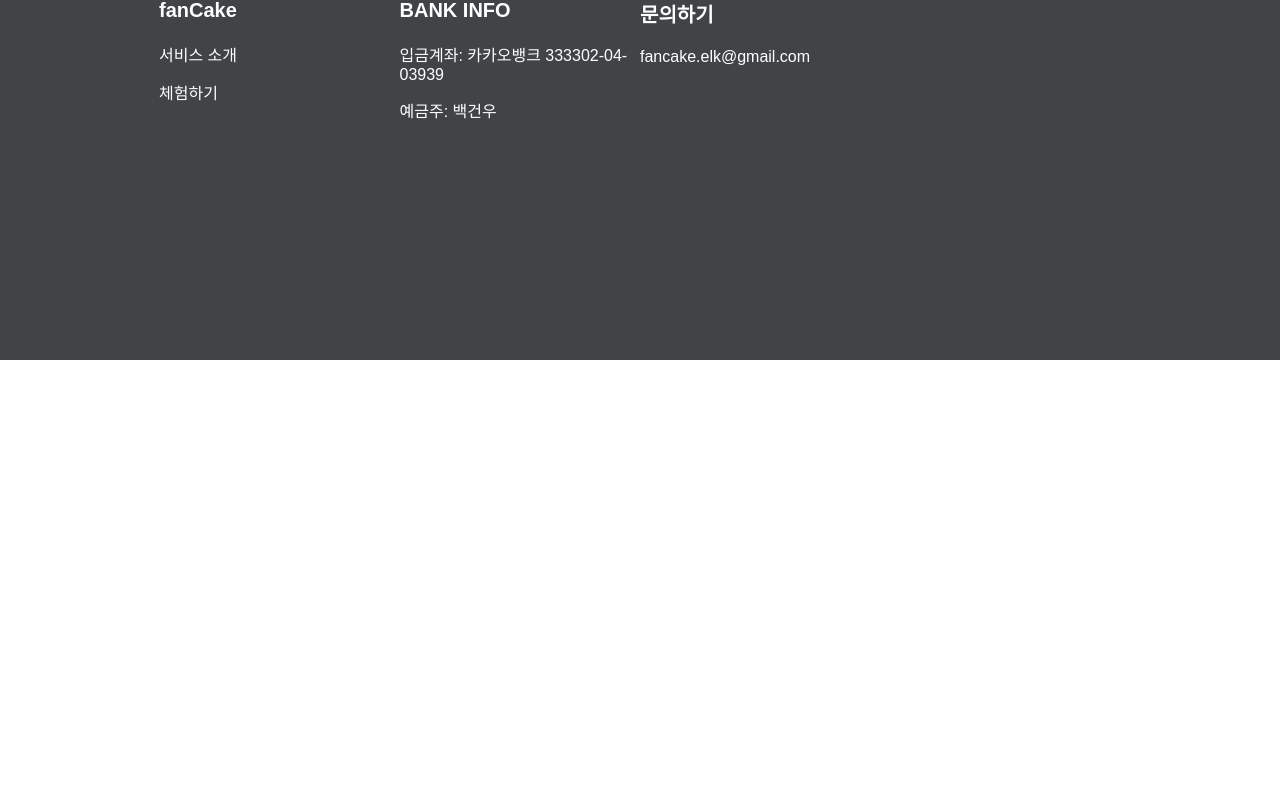
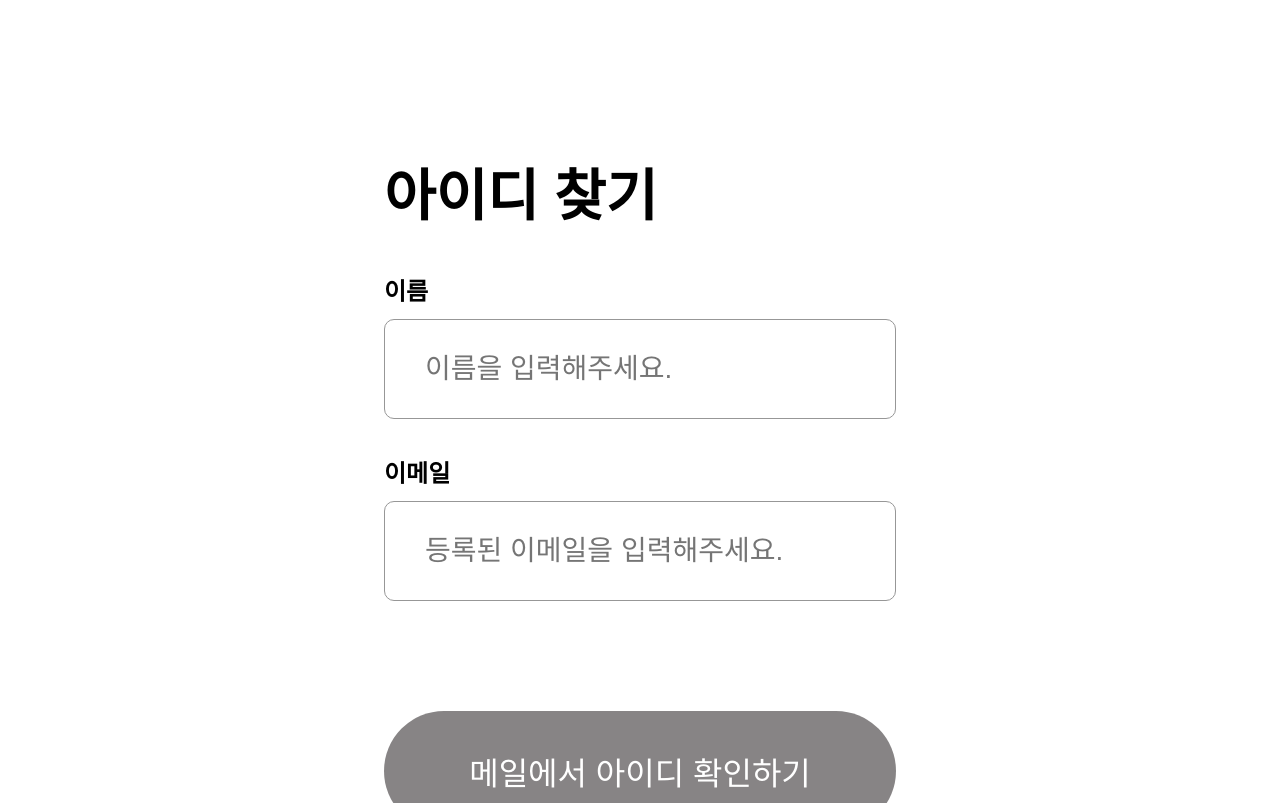
Before and after one commit to team-genever/fancake_frontend, a React (Create React App) app: page /auth/FindID in a window 1280 px wide. Before the commit this address had no page. Shown: the part 297-1100 px from the top of the page. Before the commit the page ends 800 px from the top, so only its background shows below. Built offline with nearby package versions, Linux system fonts and the light colour scheme.

Commit message:
아이디 찾기 페이지 + 로직 완료

```diff
--- a/src/App.js
+++ b/src/App.js
@@ -10,6 +10,7 @@ import History from "./pages/History";
 import UserEdit from "./pages/UserEdit";
 import LoginMain from "./pages/Auth/LoginMain";
 import SigninEmail from "./pages/Auth/SigninEmail"
+import FindID from "./pages/Auth/FindID"
 import Error from "./pages/Error";
 
 
@@ -33,6 +34,7 @@ function App() {
         <Route path="/user/:userId/edit" component={UserEdit} />
         <Route path="/auth/main" component={LoginMain}/>
         <Route path="/auth/SigninEmail" component={SigninEmail}/>
+        <Route path="/auth/FindID" component={FindID}/>
         <Route component={Error} />
       </Switch>
       <Footer />
--- a/src/components/Auth/LoginBox.js
+++ b/src/components/Auth/LoginBox.js
@@ -57,7 +57,7 @@ const LoginBox = () => {
 
   return (
     <Container>
-      <EmailInput type="text" placeholder="이메일을 입력해주세요."/>
+      <EmailInput type="email" placeholder="이메일을 입력해주세요."/>
       <PasswordInput type="password" placeholder="비밀번호를 입력해주세요."/>
       <LoginButton name="login" onClick={loginClicked}>
         로그인
--- a/src/components/Auth/SignInButtons.js
+++ b/src/components/Auth/SignInButtons.js
@@ -51,6 +51,7 @@ const SignInButtons = () => {
     const componentClicked = (e) => {
         if (e.target.name == "naver"){
             console.log("naver clicked");
+            //네이버 가입 연동
         }
         else if(e.target.name == "email"){
             console.log("email clicked");
--- /dev/null
+++ b/src/pages/Auth/FindID.js
@@ -0,0 +1,142 @@
+import React, { useRef, useState } from "react";
+import { Link, useParams } from "react-router-dom";
+import styled from "styled-components";
+
+const Container = styled.div`
+  width: 100%;
+  height: max-content;
+  padding: 35vw 30vw 30vw 30vw;
+`;
+
+const LoginDiv = styled.div`
+  width: 100%;
+  height: 100%;
+  text-allign: center;
+  //background-color: grey;
+  font-size: 24px;
+  font-weight: 600;
+`;
+
+const TextDiv = styled.div`
+  width: 100%;
+  height: 100%;
+  font-size: 56px;
+  font-weight: bold;
+  margin: 0 0 40px 0;
+`;
+
+const NameInput = styled.input`
+  width: 100%;
+  height: 100px;
+  margin: 12px 0 35px 0;
+  padding: 40px;
+  border-radius: 10px;
+  border: solid 1px #979797;
+  font-size: 28px;
+  color: #767676;
+`;
+
+const EmailInput = styled.input`
+  width: 100%;
+  height: 100px;
+  margin: 12px 0 80px 0;
+  padding: 40px;
+  border-radius: 10px;
+  border: solid 1px #979797;
+  font-size: 28px;
+  color: #767676;
+`;
+
+const ErrorMessage = styled.p`
+  width: 100%;
+  margin: 0 0 0 0;
+  color: red;
+  font-size: 25px;
+  text-align: center;
+`;
+
+const LoginButton = styled.button`
+  width: 100%;
+  height: 120px;
+  margin: 30px 0 0 0;
+  //padding: 37px 348px 37px 347px;
+  border-radius: 60px;
+  background-color: #da225f;
+  font-size: 32px;
+  color: #fff;
+  border : none;
+  cursor: pointer;
+
+  :hover{
+      background-color: #e34076;
+  }
+`;
+
+const FindID = () => {
+
+    const [findIDinfo, setFindIDinfo] = useState({
+        "name":"",
+        "email":"",
+    })
+    const [errorMessage, setErrorMessage] = useState("");
+    const [emailOK, setEmailOK] = useState(false);
+    const [loginAble, setLoginAble] = useState("#878485");
+
+    const inputChange = (e) => {
+        setErrorMessage("");
+        setLoginAble("#878485");
+        if (e.target.type==="email"){
+            let email = e.target.value;
+            let re = /^(([^<>()\[\]\\.,;:\s@"]+(\.[^<>()\[\]\\.,;:\s@"]+)*)|(".+"))@((\[[0-9]{1,3}\.[0-9]{1,3}\.[0-9]{1,3}\.[0-9]{1,3}])|(([a-zA-Z\-0-9]+\.)+[a-zA-Z]{2,}))$/;
+            if ( re.test(email) ) { //valid email address
+                setEmailOK(true);
+                findIDinfo.email = e.target.value;
+            }
+            else { //invalid email address
+                setEmailOK(false);
+            }
+        }
+        else if (e.target.type==="text"){
+            findIDinfo.name = e.target.value;
+        }
+
+        if(emailOK===true&&findIDinfo.name!==""){
+            setLoginAble("#da225f");
+        }
+    }
+
+    const loginClicked = (e) => {
+        if (findIDinfo.name == ""){
+            setErrorMessage("이름을 입력해주세요.");
+        }
+        else if (emailOK == false){
+            setErrorMessage("이메일이 정확하지 않습니다");
+        }
+        else {
+            setErrorMessage("");
+            console.log("아이디 찾기 실행");
+            //이름+이메일이 db에 있는지 확인 --> 있을 시 : 아이디 복구 이메일 전송, 없을 시 : 에러 메세지
+        }
+    }
+
+
+    return (
+        <Container>
+            <LoginDiv>
+                <TextDiv>
+                    아이디 찾기
+                </TextDiv>
+                이름
+                <NameInput type="text" placeholder="이름을 입력해주세요." onChange={inputChange}/>
+                이메일
+                <EmailInput type="email" placeholder="등록된 이메일을 입력해주세요." onChange={inputChange}/>
+                <ErrorMessage>{errorMessage}</ErrorMessage>
+                <LoginButton name="login" onClick={loginClicked} style={{backgroundColor:loginAble}}>
+                    메일에서 아이디 확인하기
+                </LoginButton>
+            </LoginDiv>
+        </Container>
+    );
+};
+
+export default FindID;
--- a/src/pages/Auth/LoginMain.js
+++ b/src/pages/Auth/LoginMain.js
@@ -70,6 +70,8 @@ export default function LoginMain () {
     }
   }
 
+
+
   return (
     <Container>
       <LoginDiv>
@@ -82,9 +84,11 @@ export default function LoginMain () {
         </Or>
         <LoginBox/>
         <FindIDPW>
-          <FindID id="id" onClick={findingClicked}>
-            아이디 찾기
-          </FindID>
+          <Link to={"./FindID"}>
+            <FindID id="id" onClick={findingClicked}>
+              아이디 찾기
+            </FindID>
+          </Link>
           &nbsp;|&nbsp;
           <FindPW id="pw" onClick={findingClicked}>
             비밀번호 찾기
--- a/src/pages/Auth/SigninEmail.js
+++ b/src/pages/Auth/SigninEmail.js
@@ -142,7 +142,7 @@ export default function SigninEmail () {
 
   const loginClicked = (e) => {
     if(checkValid.name===false)
-      setErrorMessage("이름을 기입해주세요.");
+      setErrorMessage("이름을 입력해주세요.");
     else if(checkValid.email===false)
       setErrorMessage("이메일이 정확하지 않습니다.");
     else if(checkValid.password===false)
```
